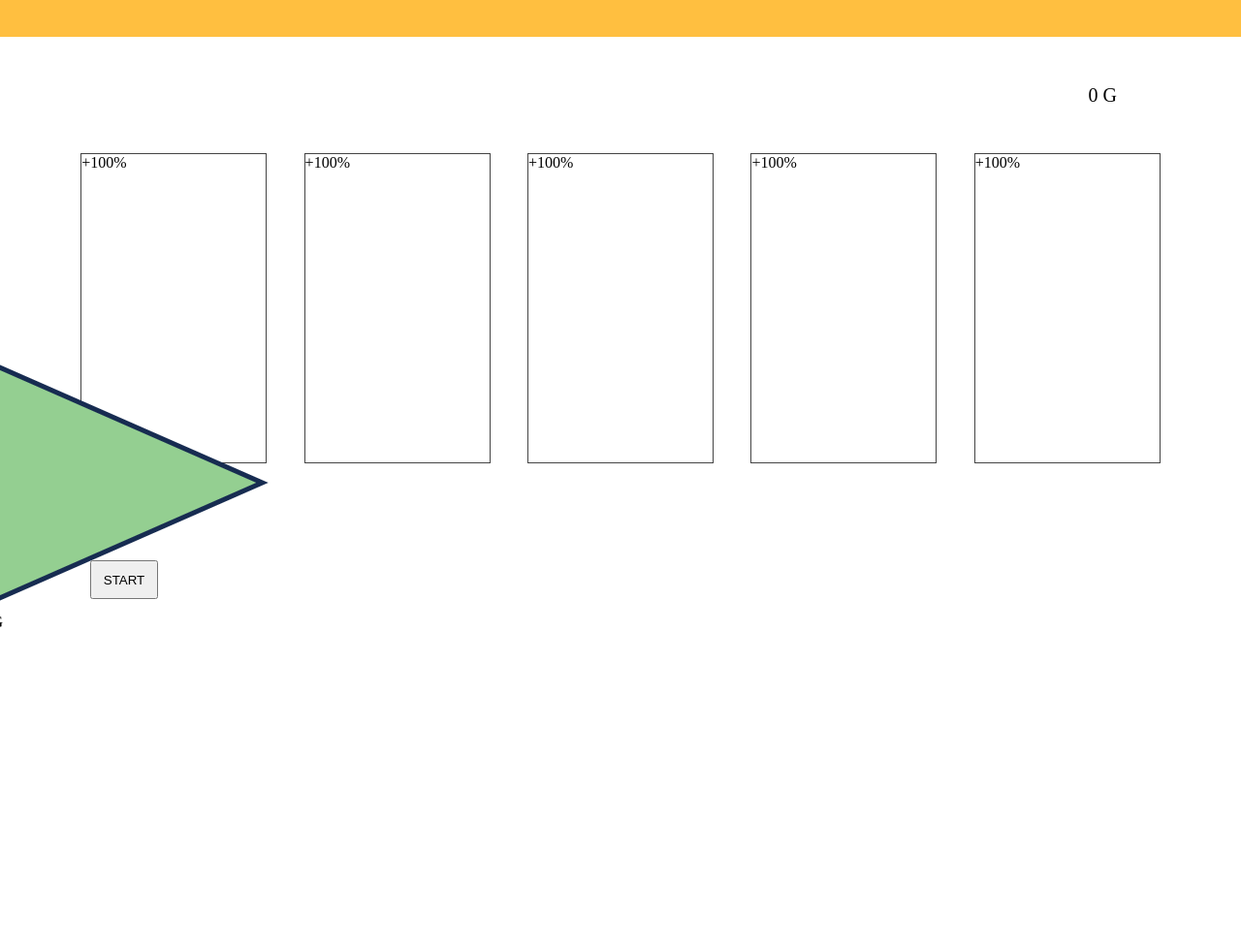
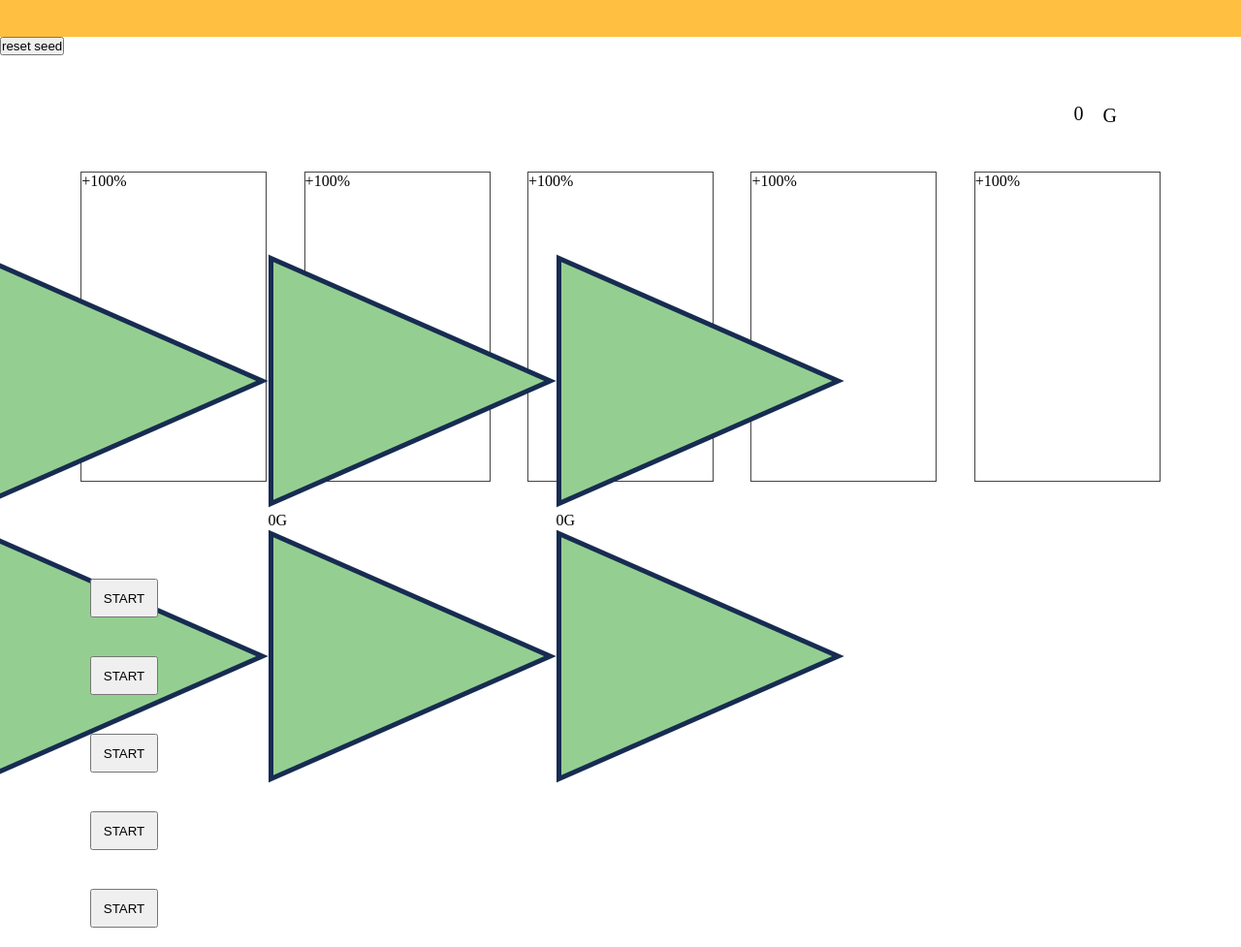
Before and after one commit to tombo314/MultiArmedBanditGame, a website: page public/index.html in a window 1280 px wide. Shown: the part 82-1059 px from the top of the page at 97% size. Before the commit the page ends 800 px from the top, so only its background shows below. Drawn offline with Linux system fonts and the light colour scheme.

Commit message:
Add arrow, bet, buttons

```diff
--- a/public/index.html
+++ b/public/index.html
@@ -12,8 +12,9 @@
     </div>
 
     <div class="main">
-        <div class="wrapper-money">
-            <p><span id="money">0</span> G</p>
+        <div class="wrapper-reset-money">
+            <div class="wrapper-reset"><button class="reset">reset seed</button></div>
+            <div class="wrapper-money"><span id="money">0</span>　G</div>
         </div>
 
         <div class="wrapper-slot">
@@ -30,13 +31,47 @@
 
         <div class="wrapper-bet">
             <div class="bet">
+                <img class="rotate-180" src="images/right_arrow.png" alt="">
+                <p><span>0</span>G</p>
                 <img src="images/right_arrow.png" alt="">
-                <p><span>0</span> G</p>
-                <img src="" alt="">
             </div>
             <div class="br"></div>
+            <div class="bet">
+                <img class="rotate-180" src="images/right_arrow.png" alt="">
+                <p><span>0</span>G</p>
+                <img src="images/right_arrow.png" alt="">
+            </div>
+            <div class="br"></div>
+            <div class="bet">
+                <img class="rotate-180" src="images/right_arrow.png" alt="">
+                <p><span>0</span>G</p>
+                <img src="images/right_arrow.png" alt="">
+            </div>
+            <div class="br"></div>
+            <div class="bet">
+                <img class="rotate-180" src="images/right_arrow.png" alt="">
+                <p><span>0</span>G</p>
+                <img src="images/right_arrow.png" alt="">
+            </div>
+            <div class="br"></div>
+            <div class="bet">
+                <img class="rotate-180" src="images/right_arrow.png" alt="">
+                <p><span>0</span>G</p>
+                <img src="images/right_arrow.png" alt="">
+            </div>
         </div>
-        <div class="wrapper-button"><button>START</button></div>
+
+        <div class="buttons">
+            <div class="wrapper-button"><button>START</button></div>
+            <div class="br"></div>
+            <div class="wrapper-button"><button>START</button></div>
+            <div class="br"></div>
+            <div class="wrapper-button"><button>START</button></div>
+            <div class="br"></div>
+            <div class="wrapper-button"><button>START</button></div>
+            <div class="br"></div>
+            <div class="wrapper-button"><button>START</button></div>
+        </div>
     </div>
 
     <div class="footer"></div>
```
